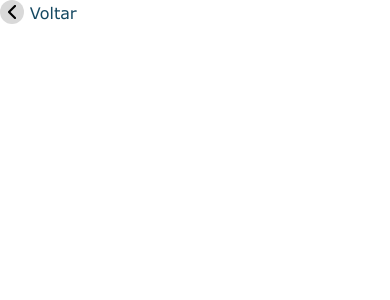
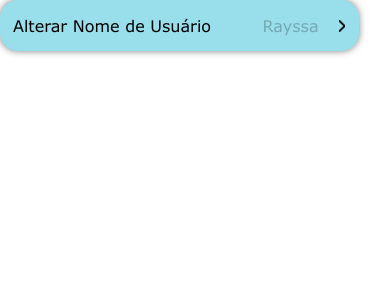
Before and after one commit to EJCM-SQUAD-3/Patitas, a React Native app in the folder frontend/: screen / in a window 390 px wide. Shown: the top 300 px of the page. Built offline with nearby package versions, Linux system fonts and the light colour scheme.

Commit message:
add: componente de conteiner azul presente nas paginas de perfil

```diff
--- a/frontend/App.tsx
+++ b/frontend/App.tsx
@@ -7,6 +7,7 @@ import Login from './src/pages/login';
 import CadastroComprador from './src/pages/telaCadastroComprador';
 import TelaLogo from './src/pages/telaLogo';
 import Voltar from './src/components/voltar';
+import ConteinerAzul from './src/components/conteinerAzul';
 
 export default function App() {
   const [fontsLoaded] = useFonts({
@@ -18,7 +19,7 @@ if(!fontsLoaded) return(<Text>Erro ao carregar as fontes.</Text>);
   return (
 
 
-    <Voltar/>
+    <ConteinerAzul textoForte='Alterar Nome de Usuário' textoFraco='Rayssa'/>
 
   );
 }
--- /dev/null
+++ b/frontend/src/components/conteinerAzul/index.tsx
@@ -0,0 +1,26 @@
+import { Conteiner1, Conteiner2, ConteinerAzulClaro, SetaDireita, TextoForte, TextoFraco } from "./style";
+
+type Props ={
+    textoForte: string;
+    textoFraco: string;
+
+}
+
+export default function ConteinerAzul ({textoForte, textoFraco}: Props){
+    return(
+        <ConteinerAzulClaro>
+
+            <Conteiner1>
+                <TextoForte>{textoForte}</TextoForte>
+            </Conteiner1>
+
+            <Conteiner2>
+                <TextoFraco>{textoFraco}</TextoFraco>
+                <SetaDireita source={require('../../assets/images/setaDireita.png')}/>
+            </Conteiner2>
+        </ConteinerAzulClaro>
+
+    )
+
+
+}
--- /dev/null
+++ b/frontend/src/components/conteinerAzul/style.tsx
@@ -0,0 +1,57 @@
+import styled from "styled-components/native";
+
+export const ConteinerAzulClaro = styled.View`
+    width: 359px;
+    height: 51px;
+    flex-direction: row;
+    align-items: center;
+    justify-content: space-around;
+    background-color: #99DFEB;
+    border-radius: 18px;
+    shadow-color: #000000;
+  shadow-offset: {
+    width: 0px;
+    height: 10px;
+  };
+  shadow-opacity: 0.5;
+  shadow-radius: 7px;
+
+`
+
+export const Conteiner1 = styled.View`
+    width: 359px;
+    height: 51px;
+    flex-direction: row;
+    justify-content: flex-start;
+    align-items: center;
+    position: absolute;
+
+`
+export const Conteiner2 = styled.View`
+    width: 330px;
+    height: 51px;
+    flex-direction: row;
+    align-items: center;
+    justify-content: flex-end;
+    position: absolute;
+
+`
+
+export const TextoForte = styled.Text`
+    font-family: 'Verdana';
+    font-size: 16px;
+    padding-left: 13px;
+
+`
+export const TextoFraco = styled.Text`
+    font-family: 'Verdana';
+    font-size: 16px;
+    color: #0000003D;
+    padding-right: 20px;
+`
+export const SetaDireita = styled.Image`
+    width: 6px;
+    height: 12px;
+
+
+`
--- a/frontend/src/components/voltar/index.tsx
+++ b/frontend/src/components/voltar/index.tsx
@@ -10,7 +10,7 @@ export default function Voltar(){
 
             </ConteinerImg>
 
-            <Volta> Voltar</Volta>
+            <Volta>Voltar</Volta>
         </VoltarConteiner>
 
     )
--- a/frontend/src/components/voltar/styles.tsx
+++ b/frontend/src/components/voltar/styles.tsx
@@ -27,5 +27,6 @@ export const Volta = styled.Text`
     font-family: 'Verdana';
     font-size: 16px;
     color: #154962;
+    padding-left: 7px;
 
 `
```
Also changed, not shown: frontend/src/assets/images/setaDireita.png (added).
